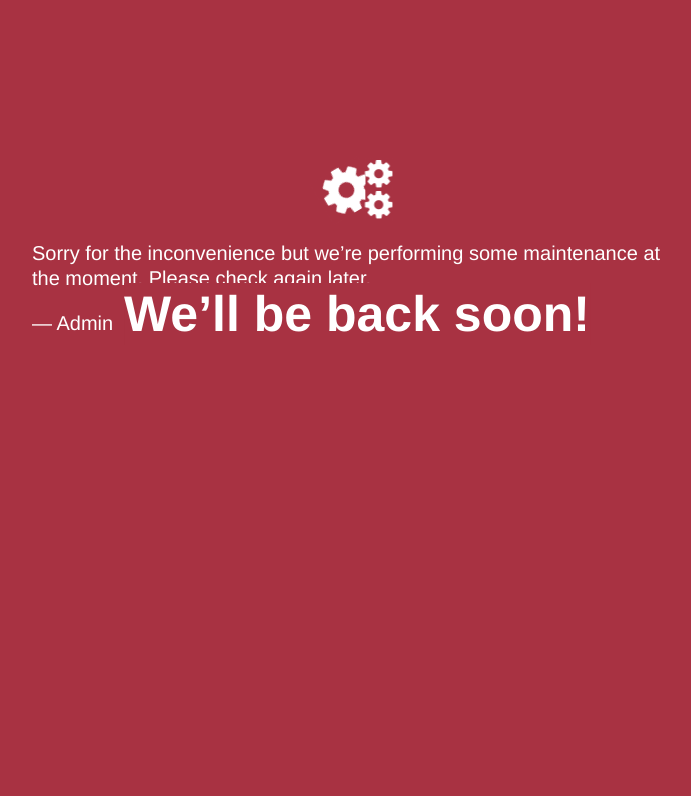
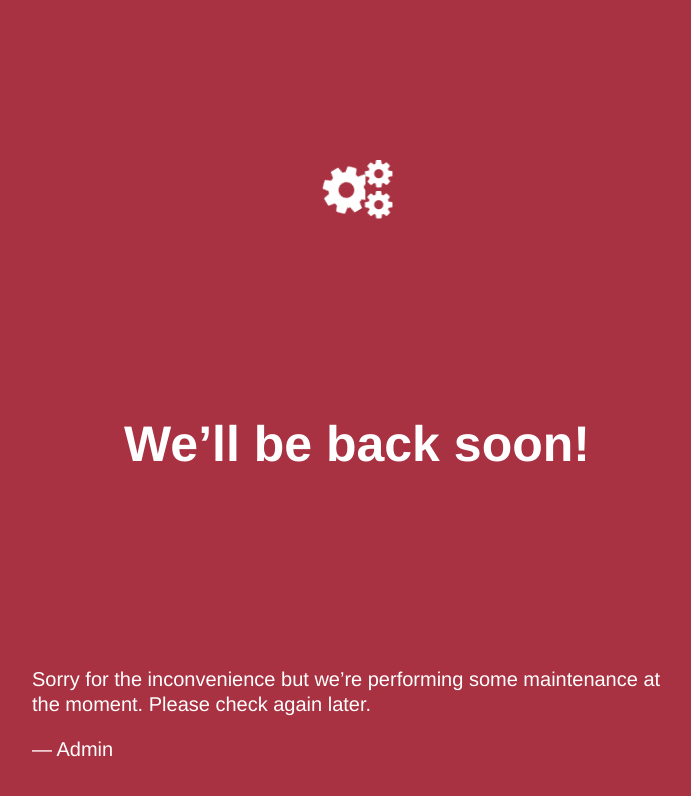
Before and after one commit to no-sync/www-site-maintenance, a plain HTML site: page index.html in a window 1280 px wide. Shown: the whole page, without its empty margins (283-974 px from the left). Drawn offline with Linux system fonts and the light colour scheme.

Commit message:
Update index.html

```diff
--- a/index.html
+++ b/index.html
@@ -17,7 +17,7 @@
   <style>
   * {background: #a83242}
   body { text-align: center; padding: 150px 0; background: #a83242 }
-  h1 { font-size: 50px; position: absolute; left: 50%; transform: translateX(-50%); }
+  h1 { font-size: 50px; text-align: center; padding: 150px 0; background: #a83242 }
   body { font: 20px Helvetica, sans-serif; line-height: 1.25; color: #fff; }
   article { display: block; text-align: left; width: 100%; max-width: 650px; margin: 0 auto; padding: 0 20px;}
   a { color: #fff; text-decoration: underline; }
```
